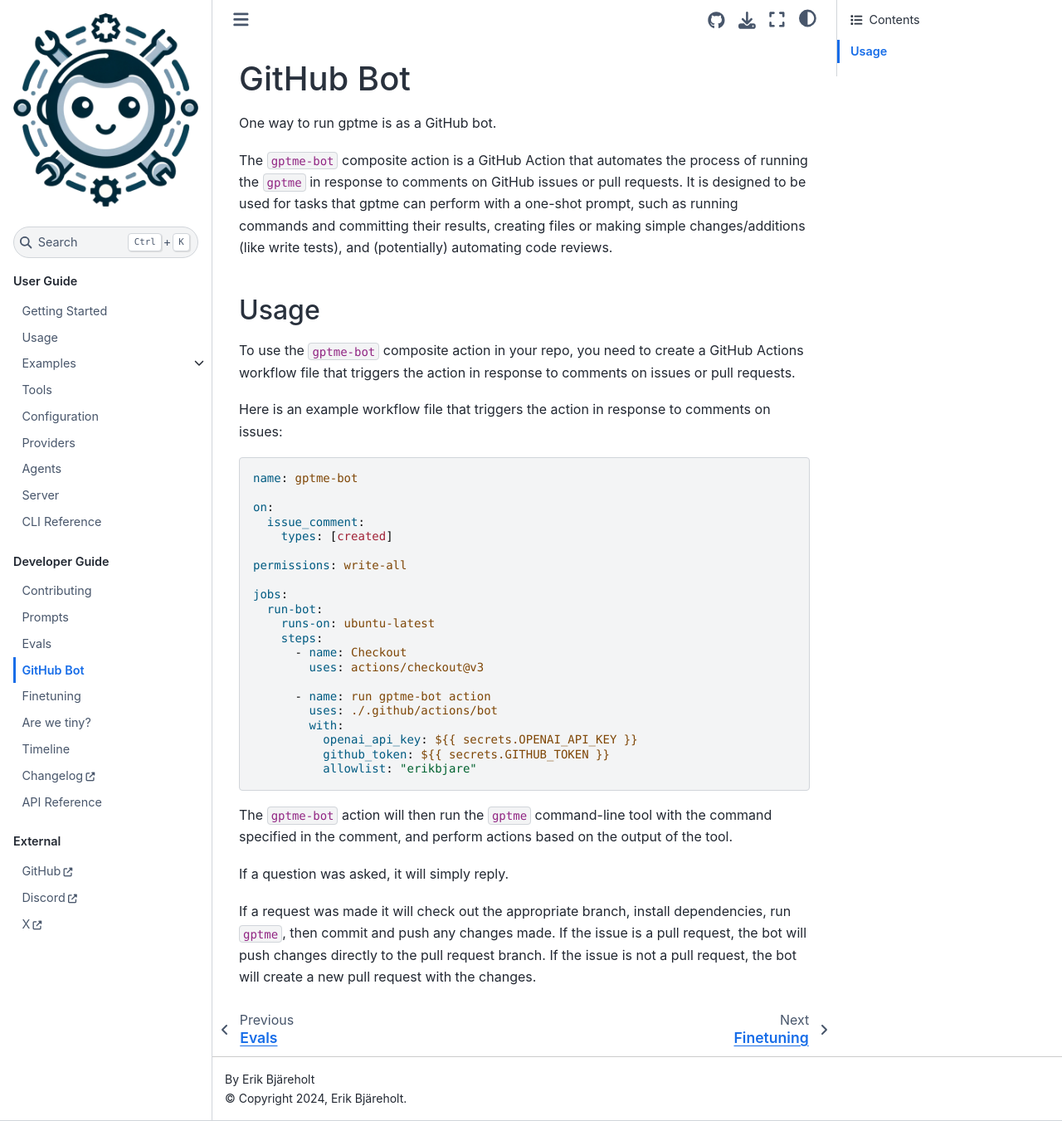
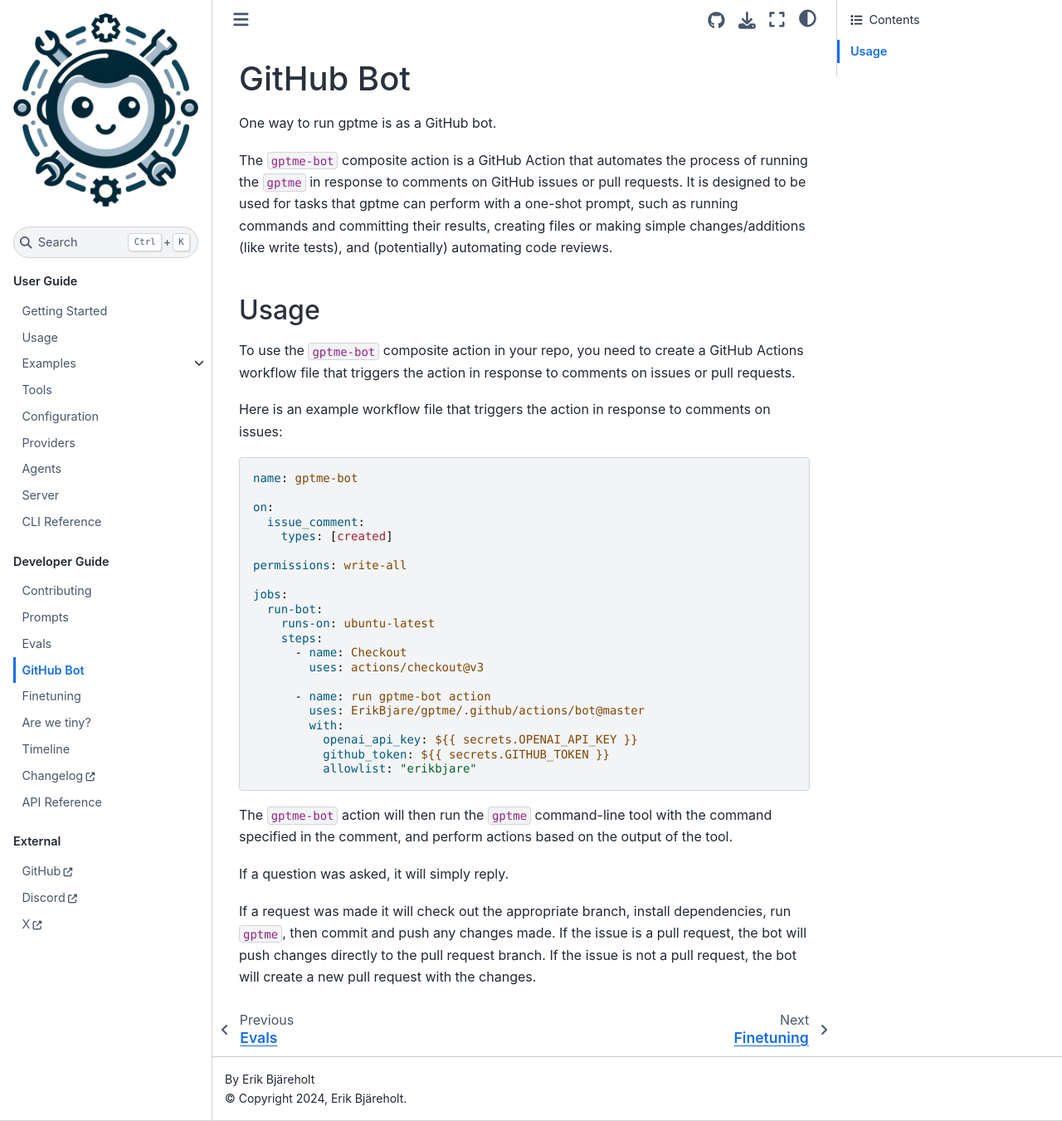
Before and after one commit to ErikBjare/gptme, a Sphinx documentation site: the page built from docs/bot.md, in a window 1280 px wide and 1351 px high. Shown: the whole window at 83% size. Built offline with Sphinx 7.4.7 and the Sphinx Book theme 1.1.4, drawn with Linux system fonts in a browser that asks for light colours.

Commit message:
docs(gh-bot): fix `uses:` for example workflow in non-gptme repos

```diff
--- a/docs/bot.md
+++ b/docs/bot.md
@@ -28,7 +28,7 @@ jobs:
         uses: actions/checkout@v3
 
       - name: run gptme-bot action
-        uses: ./.github/actions/bot
+        uses: ErikBjare/gptme/.github/actions/bot@master
         with:
           openai_api_key: ${{ secrets.OPENAI_API_KEY }}
           github_token: ${{ secrets.GITHUB_TOKEN }}
```
